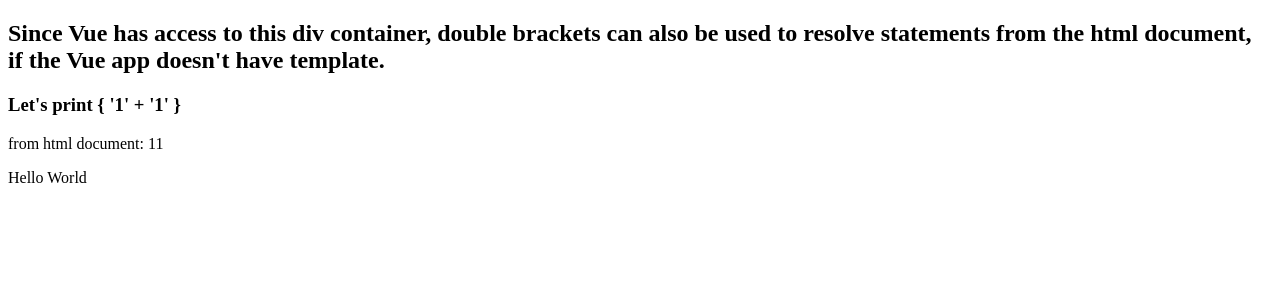
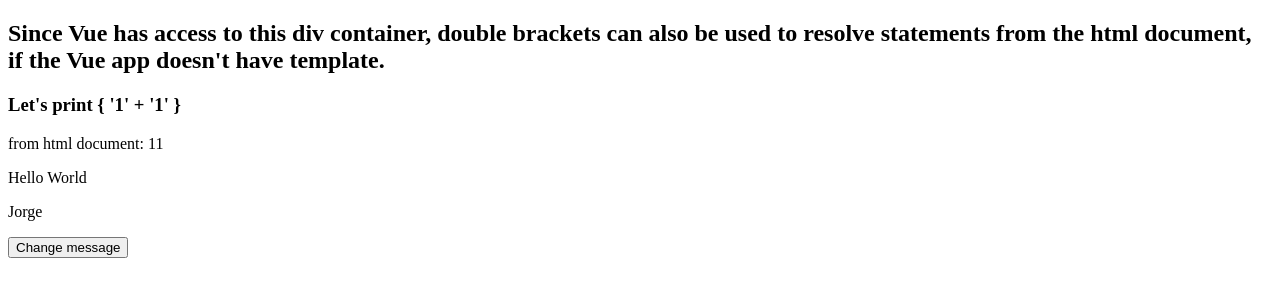
Before and after one commit to Jmonmany/Vue.js-INTRO, a plain HTML site: page index.html in a window 1280 px wide. Drawn offline with nearby package versions, Linux system fonts and the light colour scheme.

Commit message:
Add events intro

```diff
--- a/app.js
+++ b/app.js
@@ -18,10 +18,27 @@
     data() {
         return {
             message: 'Hello World',
+            author: 'Jorge',
             // we can also use this structure to create a variable,
             // and then use it in the template, or in the html document directly
             // but it is not reactive, so it will not be updated in the DOM,
             // and only will work if there is no template method
+        }
+    },
+    methods: {
+        // methods are reactive, so they will be updated in the DOM
+        changeMessage(event){
+            console.log('Hello World', event)
+            this.message = 'Bye World'
+            // this refers to the Vue instance, and will only refresh and change message!
+            // if we press the button again, Vue will detect that the message did not change,
+            // so it wont refresh the DOM, that is nice!
+            this.capitalize()
+            // here we call the capitalize method, and it will capitalize the author name
+        },
+        capitalize(){
+            this.author = this.author.toUpperCase()
+            // let's say we want to capitalize the author name, after we change the message
         }
     }
     // options API (old): way to create a Vue instance
--- a/index.html
+++ b/index.html
@@ -18,6 +18,10 @@
       <p>{{'from html document: ' + '1' + '1' }}</p>
 
       <p>{{message}}</p>
+      <p>{{author}}</p>
+      <button v-on:click="changeMessage">Change message</button>
+      <!-- it's not necessary to use v-on:click, you can just use @click,
+      and changeMessage with () or without, it's up to you. -->
     </div>
     <script src="https://unpkg.com/vue@3/dist/vue.global.js"></script>
     <script src="app.js"></script>
```
